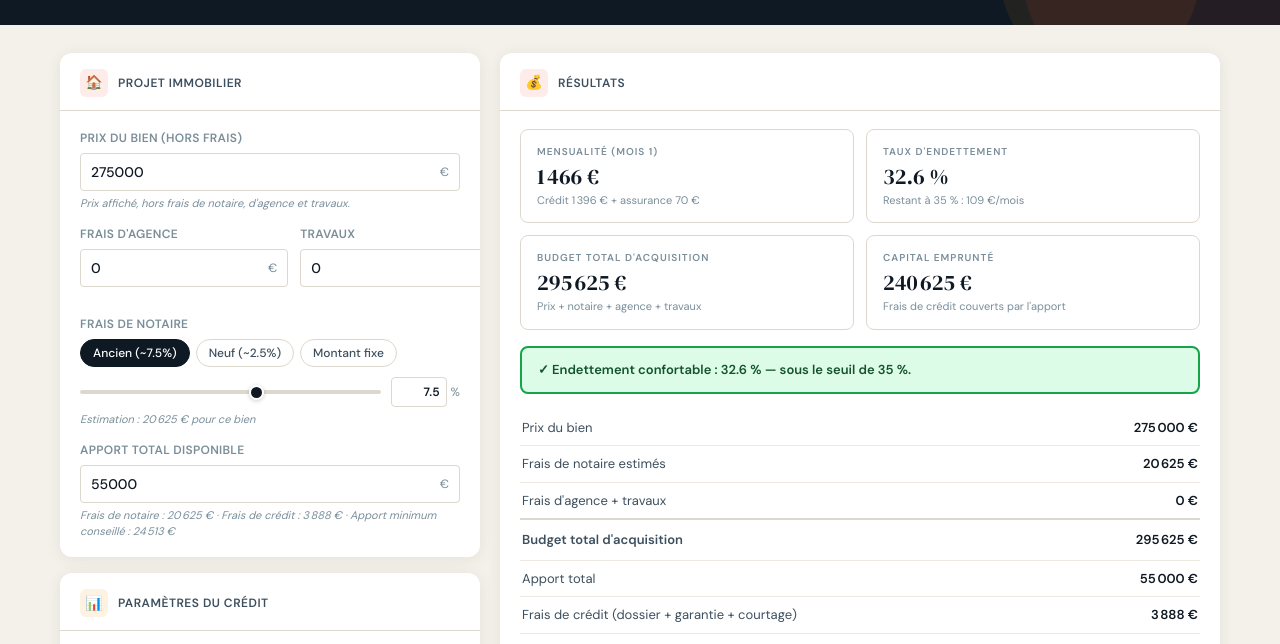
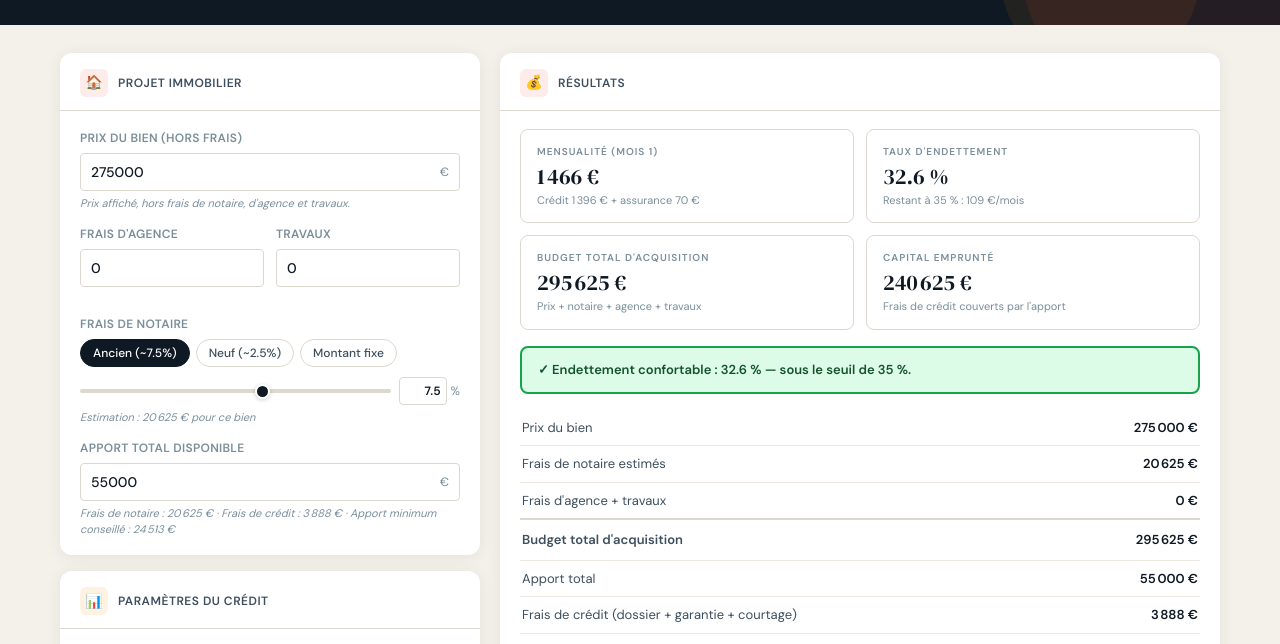
Before and after one commit to cabinet-etienne/Calculateur-Endettement-Immobilier, a plain HTML site: page index.html in a window 1280 px wide. Shown: the part 133-777 px from the top of the page. Drawn offline with nearby package versions, Linux system fonts and the light colour scheme.

Commit message:
Update index.html

```diff
--- a/index.html
+++ b/index.html
@@ -78,8 +78,7 @@ body{font-family:'DM Sans',sans-serif;background:var(--surface);color:var(--ink)
 ═══════════════════════════════════════════ */
 .field{margin-bottom:14px}
 .field:last-child{margin-bottom:0}
-.field-row{display:grid;grid-template-columns:1fr 1fr;gap:12px;margin-bottom:14px}
-@media(max-width:540px){.field-row{grid-template-columns:1fr}}
+.field-row{display:grid;grid-template-columns:repeat(auto-fit,minmax(160px,1fr));gap:12px;margin-bottom:14px}
 label{display:block;margin-bottom:6px;font-size:12px;font-weight:600;letter-spacing:.3px;text-transform:uppercase;color:var(--ink-muted)}
 .hint{font-size:11px;color:var(--ink-muted);line-height:1.4;margin-top:5px;font-style:italic}
 .sub-title{font-size:12px;font-weight:600;letter-spacing:.5px;text-transform:uppercase;color:var(--ink-soft);margin-bottom:12px}
@@ -97,10 +96,10 @@ select{width:100%;padding:9px 10px;border:1.5px solid var(--border);border-radiu
 select:focus{outline:none;border-color:var(--ink)}
 
 /* Slider */
-.slider-row{display:flex;align-items:center;gap:10px}
+.slider-row{display:flex;align-items:center;gap:8px}
 .slider-row input[type="range"]{flex:1;min-width:0}
 .slider-num{display:flex;align-items:center;gap:4px;flex-shrink:0}
-.slider-num input{width:56px;padding:6px;text-align:right;border:1.5px solid var(--border);border-radius:var(--radius);font-family:'DM Sans',sans-serif;font-size:12px;font-weight:600;color:var(--ink);background:#fff;-moz-appearance:textfield;outline:none;transition:border-color .15s}
+.slider-num input{width:48px;padding:5px;text-align:right;border:1.5px solid var(--border);border-radius:var(--radius);font-family:'DM Sans',sans-serif;font-size:12px;font-weight:600;color:var(--ink);background:#fff;-moz-appearance:textfield;outline:none;transition:border-color .15s}
 .slider-num input::-webkit-outer-spin-button,.slider-num input::-webkit-inner-spin-button{-webkit-appearance:none}
 .slider-num input:focus{border-color:var(--ink)}
 .slider-num span{font-size:12px;color:var(--ink-muted)}
```
